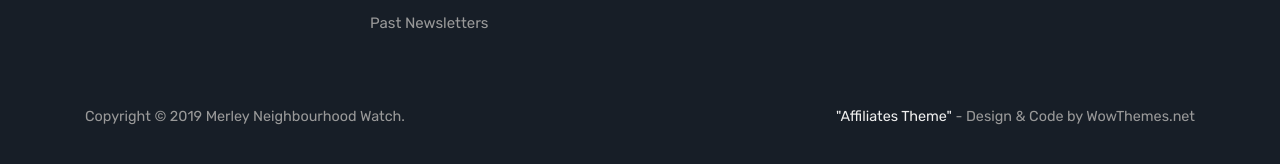
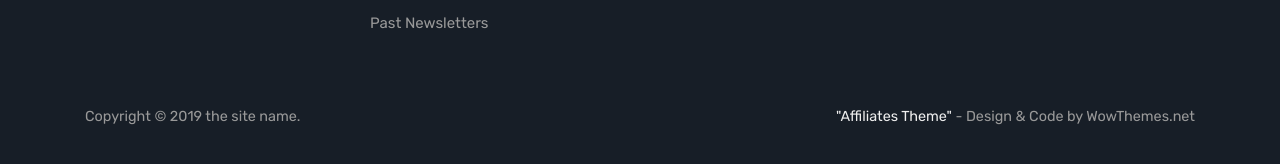
Before and after one commit to goldsmithd/goldsmithd.github.io, a Jekyll site: the page built from index.html, in a window 1280 px wide and 900 px high, scrolled down 3073 px. Shown: the part 726-890 px from the top of the window. Built offline with Jekyll 4.4.1, drawn with Linux system fonts in a browser that asks for light colours; the list of posts is cut into pages by our own code; some of the changed lines change nothing that is shown.

Commit message:
Update _config.yml

```diff
--- a/_config.yml
+++ b/_config.yml
@@ -1,8 +1,8 @@
 # Site V1.0
-name: "Merley Neighbourhood Watch"
-title: "Merley Neighbourhood Watch"
-description: "Merley Neighbourhood Watch"
-meta_description: "Merley Neighbourhood Watch"
+name: "the site name"
+title: "the site name"
+description: "the site name"
+meta_description: "the site name"
 logo: 'assets/images/logo.png'
 favicon: 'assets/images/favicon.ico'
 paginate: 12
@@ -11,28 +11,20 @@ baseurl: ''
 #baseurl: 'https://s3-eu-west-1.amazonaws.com/mhwsample.co.uk/'
 #C:\Users\GoldsmiD\documents\affiliates-jekyll-theme
 email: 'goldsmithdallen@gmail.com'
-google_analytics: 'UA-46278016-1'
+#google_analytics: 'UA-46278016-1'
 disqus: 'mhw'
 sharethis: '<script type="text/javascript" src="//platform-api.sharethis.com/js/sharethis.js#property=5a6b2fe4fb197a0011c589f6&product=sticky-share-buttons"></script>'
 
 # Authors
 authors:
-  sal:
-    name: Sal
-    display_name: Sal
-    gravatar: e56154546cf4be74e393c62d1ae9f9d4
-    email: wowthemesnet@gmail.com
-    web: https://www.wowthemes.net/category/jekyll-themes/
-    twitter: https://twitter.com/wowthemesnet
-    description: "Author of Affiliates, a template available for WordPress, HTML, Ghost and Jekyll. You are currently previewing Jekyll template demo."
-  john:
+  david:
     name: David
     display_name: David
     gravatar: b1cc14991db7a456fcd761680bbc8f81
     email: 'goldsmithdallen@gmail.com'
     web: https://www.wowthemes.net/category/jekyll-themes/
     twitter: https://twitter.com/wowthemesnet
-    description: "This is the author box. Write a short description of the author here. You are currently previewing Affiliates theme demo, a Jekyll template compatible with Github pages."
+    description: "Bio of David ."
 
 # Plugins
 plugins:
```
